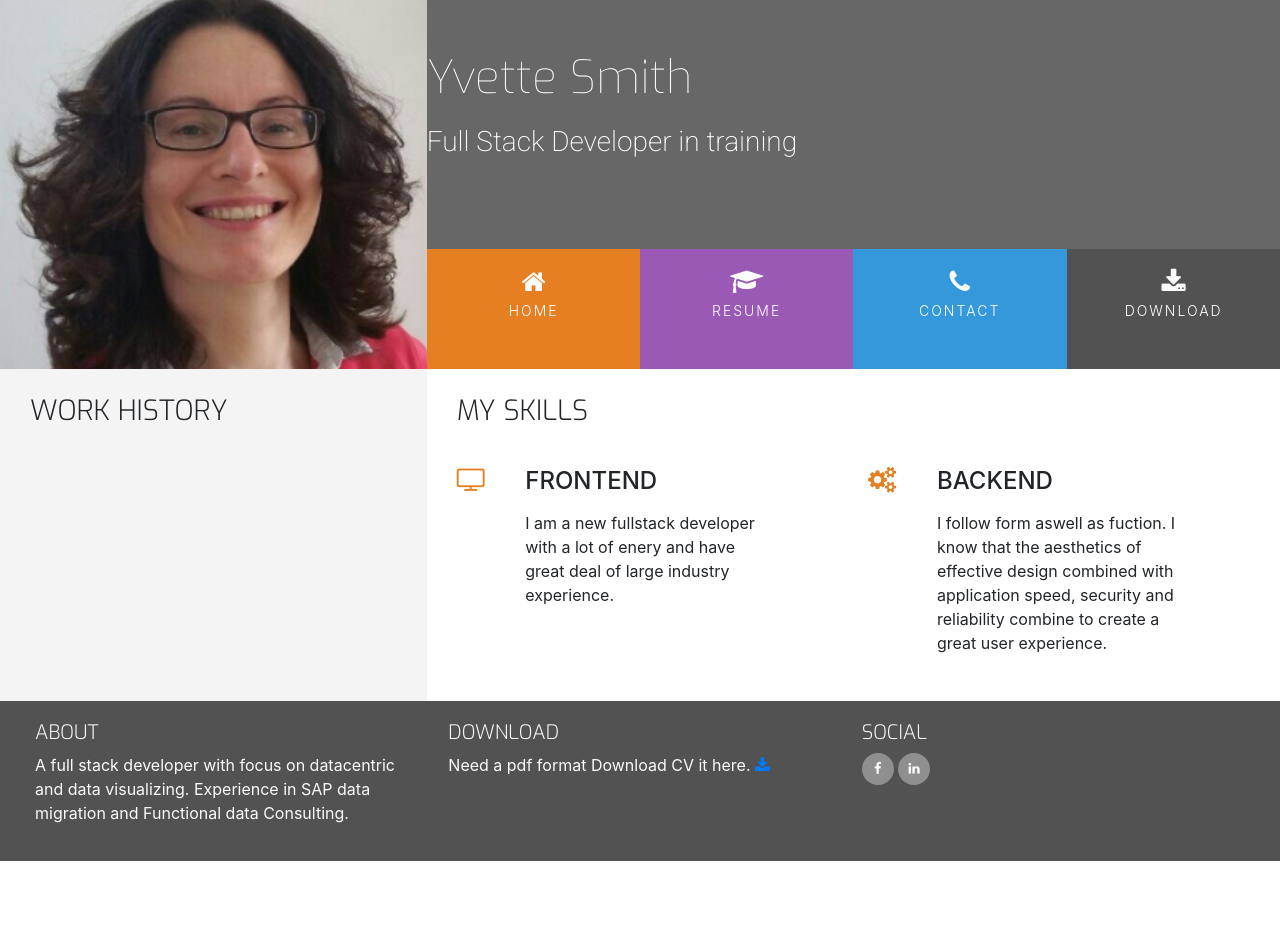
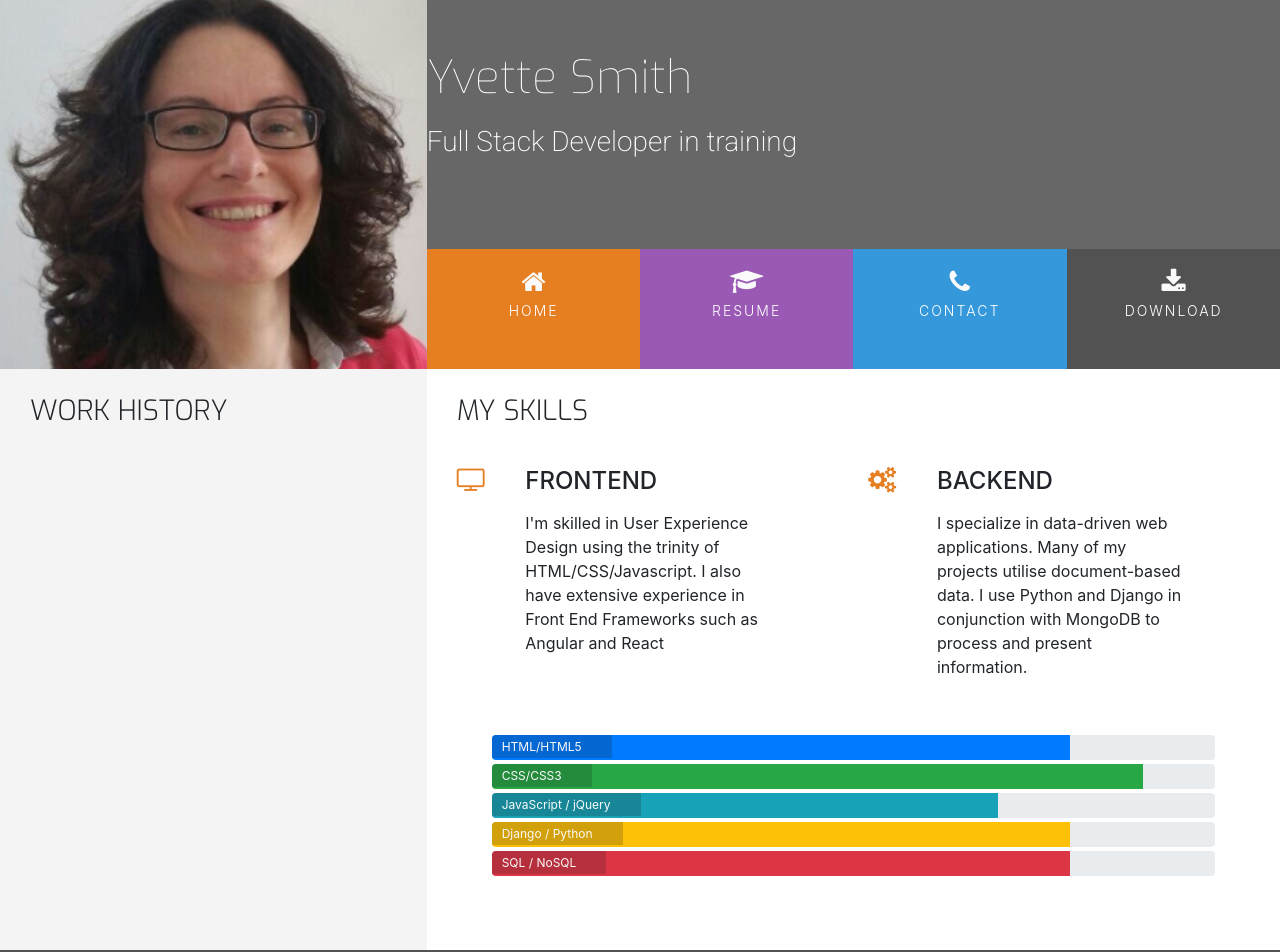
Before and after one commit to Lemoenskil/resume-project, a plain HTML site: page resume.html in a window 1280 px wide. Shown: the top 952 px of the page. Before the commit the page ends 861 px from the top, so only its background shows below. Drawn offline with nearby package versions, Linux system fonts and the light colour scheme.

Commit message:
resume skills

```diff
--- a/assets/CSS/styles.css
+++ b/assets/CSS/styles.css
@@ -254,3 +254,24 @@ footer {
     position: relative;
     width: 60%;
 }
+
+/** Skills.....................**/
+
+.progress {
+    position: relative;
+    height: 25px;
+    margin-bottom: 4px;
+}
+
+.progress-type {
+    position: absolute;
+    left: 0px;
+    font-weight: 400;
+    padding: 3px 30px 2px 10px;
+    color: #fafafa;
+    background-color: rgba(25, 25, 25, 0.2);
+}
+
+.progress-section {
+    margin: 40px 20px;
+}
--- a/resume.html
+++ b/resume.html
@@ -70,8 +70,7 @@
                             <div class="col-8">
                                 <h4 class="three-reasons-heading uppercase">Frontend</h4>
                                 <p>
-                                    I am a new fullstack developer with a lot of enery and
-                                    have great deal of large industry experience.
+                                    I'm skilled in User Experience Design using the trinity of HTML/CSS/Javascript. I also have extensive experience in Front End Frameworks such as Angular and React
                                 </p>
                             </div>
                         </div>
@@ -84,9 +83,47 @@
                             <div class="col-8">
                                 <h4 class="three-reasons-heading uppercase">Backend</h4>
                                 <p>
-                                    I follow form aswell as fuction.  I know that the aesthetics of effective design combined with application speed, security and reliability combine to create a great user experience.
+                                    I specialize in data-driven web applications. Many of my projects utilise document-based data. I use Python and Django in conjunction with MongoDB to process and present information.
                                 </p>
                             </div>
+                        </div>
+                    </div>
+                </div>
+                <div class="row progress-section">
+                    <div class="col">
+                        <div class="progress">
+                            <div class="progress-bar" role="progress-bar" aria-valuenow="80" aria-valuemin="0" aria-valuemax="100" style="width:80%;">
+                                <span class="sr-only">80% complete</span>
+                            </div>
+                            <div>
+                                <span class="progress-type">HTML/HTML5</span>
+                            </div>
+                        </div>
+                        <div class="progress">
+                            <div class="progress-bar bg-success" role="progress-bar" aria-valuenow="90" aria-valuemin="0" aria-valuemax="100" style="width:90%;">
+                                <span class="sr-only">90% complete</span>
+                            </div>
+                            <div>
+                                <span class="progress-type">CSS/CSS3</span>
+                            </div>
+                        </div>
+                        <div class="progress">
+                            <div class="progress-bar bg-info" role="progressbar" aria-valuenow="70" aria-valuemin="0" aria-valuemax="100" style="width:70%;">
+                                <span class="sr-only">70% complete</span>
+                            </div>
+                            <span class="progress-type">JavaScript / jQuery</span>
+                        </div>
+                        <div class="progress">
+                            <div class="progress-bar bg-warning" role="progressbar" aria-valuenow="80" aria-valuemin="0" aria-valuemax="100" style="width:80%;">
+                                <span class="sr-only">80% complete</span>
+                            </div>
+                            <span class="progress-type">Django / Python</span>
+                        </div>
+                        <div class="progress">
+                            <div class="progress-bar bg-danger" role="progressbar" aria-valuenow="80" aria-valuemin="0" aria-valuemax="100" style="width:80%;">
+                                <span class="sr-only">80% complete</span>
+                            </div>
+                            <span class="progress-type">SQL / NoSQL</span>
                         </div>
                     </div>
                 </div>
```
Also changed, not shown: index.html (+1 -1 lines).
